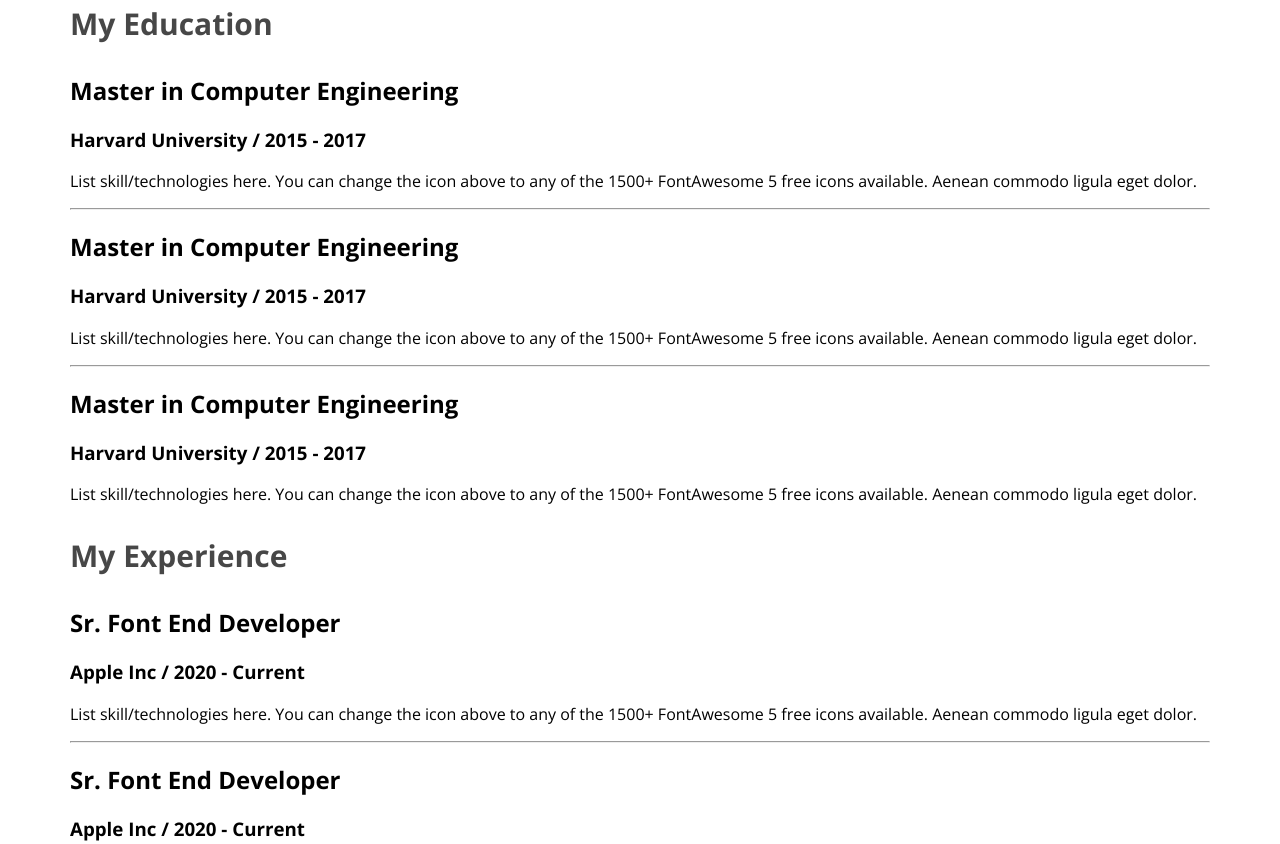
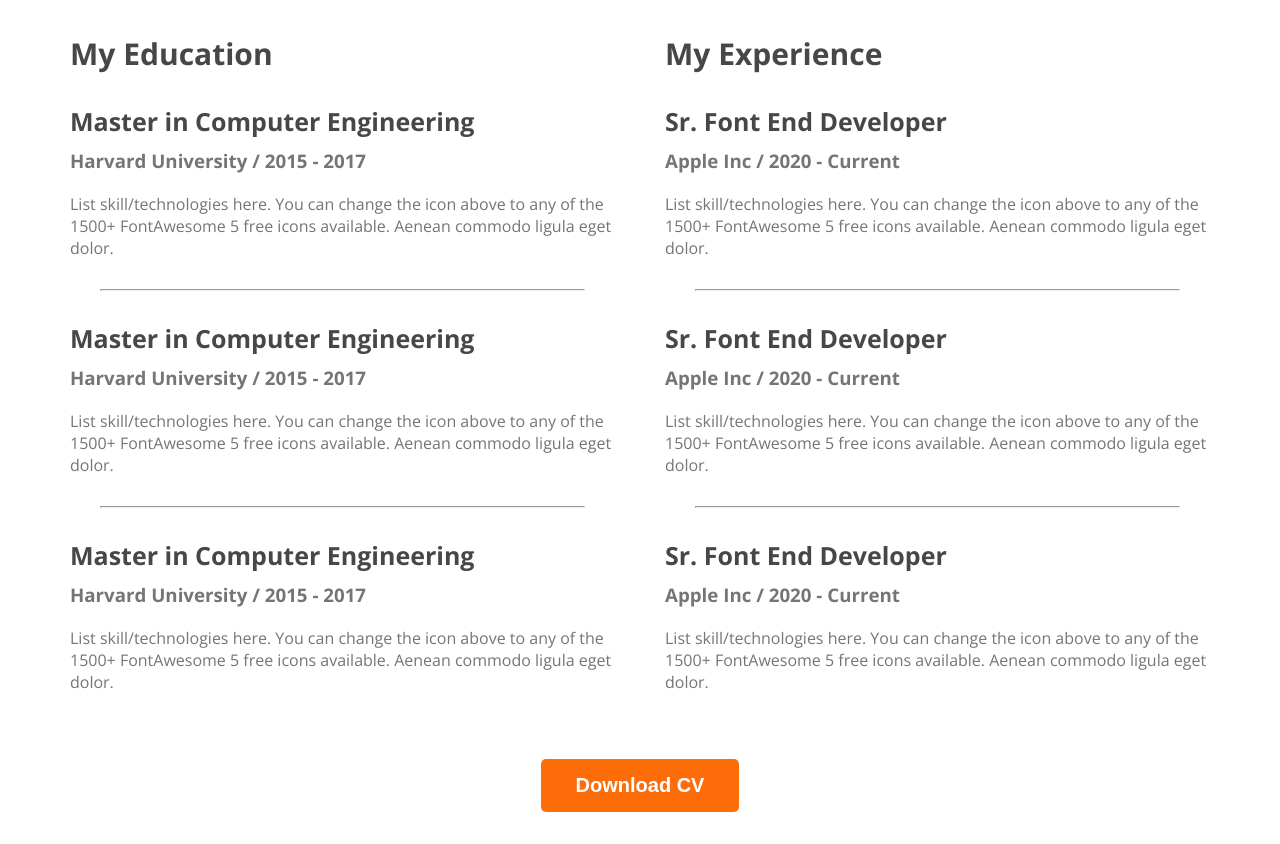
Before and after one commit to sumonkazi17636/web-developer-portfolio, a plain HTML site: page index.html in a window 1280 px wide. Shown: the part 2382-3226 px from the top of the page. After the commit the page ends 3202 px from the top, so only its background shows below. Drawn offline with nearby package versions, Linux system fonts and the light colour scheme.

Commit message:
finished the resume section

```diff
--- a/index.html
+++ b/index.html
@@ -146,6 +146,9 @@
                     </div>
                 </div>
             </div>
+            <div class="download-cv">
+                <button class="btn-primary">Download CV</button>
+            </div>
         </section>
     </main>
 
--- a/styles/portfolio.css
+++ b/styles/portfolio.css
@@ -156,3 +156,34 @@ main section{
     font-weight: 700;
 
 }
+
+.resume-container{
+    display: flex;
+    gap: 50px;
+}
+
+.resume-item-title{
+    color:  #474747;
+    font-size: 25px;
+    font-weight: 700;
+    margin-bottom: 10px;
+}
+
+.resume-item-institute{
+    margin-top: 0px;
+    margin-bottom: 20px;
+}
+
+.resume-item-institute, .resume-item-description{
+    color: #757575;
+}
+
+.resume-container hr{
+    margin: 30px;
+}
+/* download-cv related styles */
+
+.download-cv{
+    text-align: center;
+    margin-top: 50px;
+}
```
